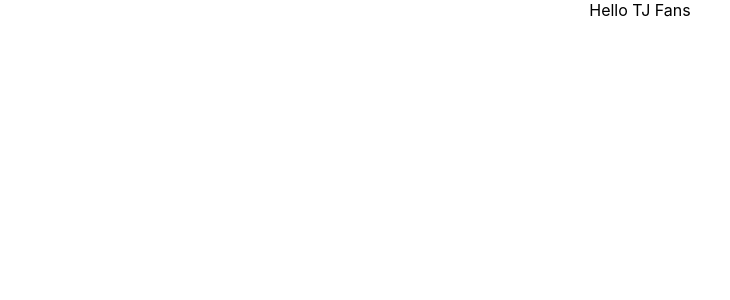
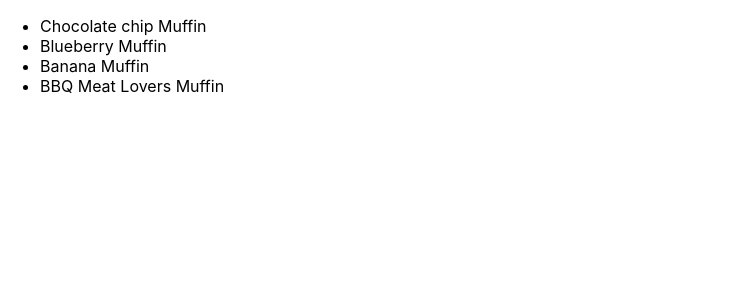
Before and after one commit to abongsjoel/learning-react-redux, a React (Create React App) app: page / in a window 1280 px wide. Shown: the top 300 px of the page, without its empty margins (0-730 px from the left). Built offline with nearby package versions, Linux system fonts and the light colour scheme.

Commit message:
Add hardcoded Muffins

```diff
--- a/src/components/App/App.css
+++ b/src/components/App/App.css
@@ -1,3 +1,3 @@
-.App {
+/* .App {
   text-align: center;
-}
+} */
--- a/src/components/App/App.js
+++ b/src/components/App/App.js
@@ -1,10 +1,11 @@
 import React from 'react';
+import Muffins from '../Muffins'
 import './App.css';
 
 function App() {
   return (
     <div className="App">
-     Hello TJ Fans
+     <Muffins />
     </div>
   );
 }
--- /dev/null
+++ b/src/components/Muffins/Muffins.js
@@ -0,0 +1,14 @@
+import React from 'react';
+
+const Muffins = () => {
+  return (
+    <ul>
+      <li>Chocolate chip Muffin</li>
+      <li>Blueberry Muffin</li>
+      <li>Banana Muffin</li>
+      <li>BBQ Meat Lovers Muffin</li>
+    </ul>
+  )
+}
+
+export default Muffins;
--- /dev/null
+++ b/src/components/Muffins/index.js
@@ -0,0 +1 @@
+export { default } from './Muffins';
```
